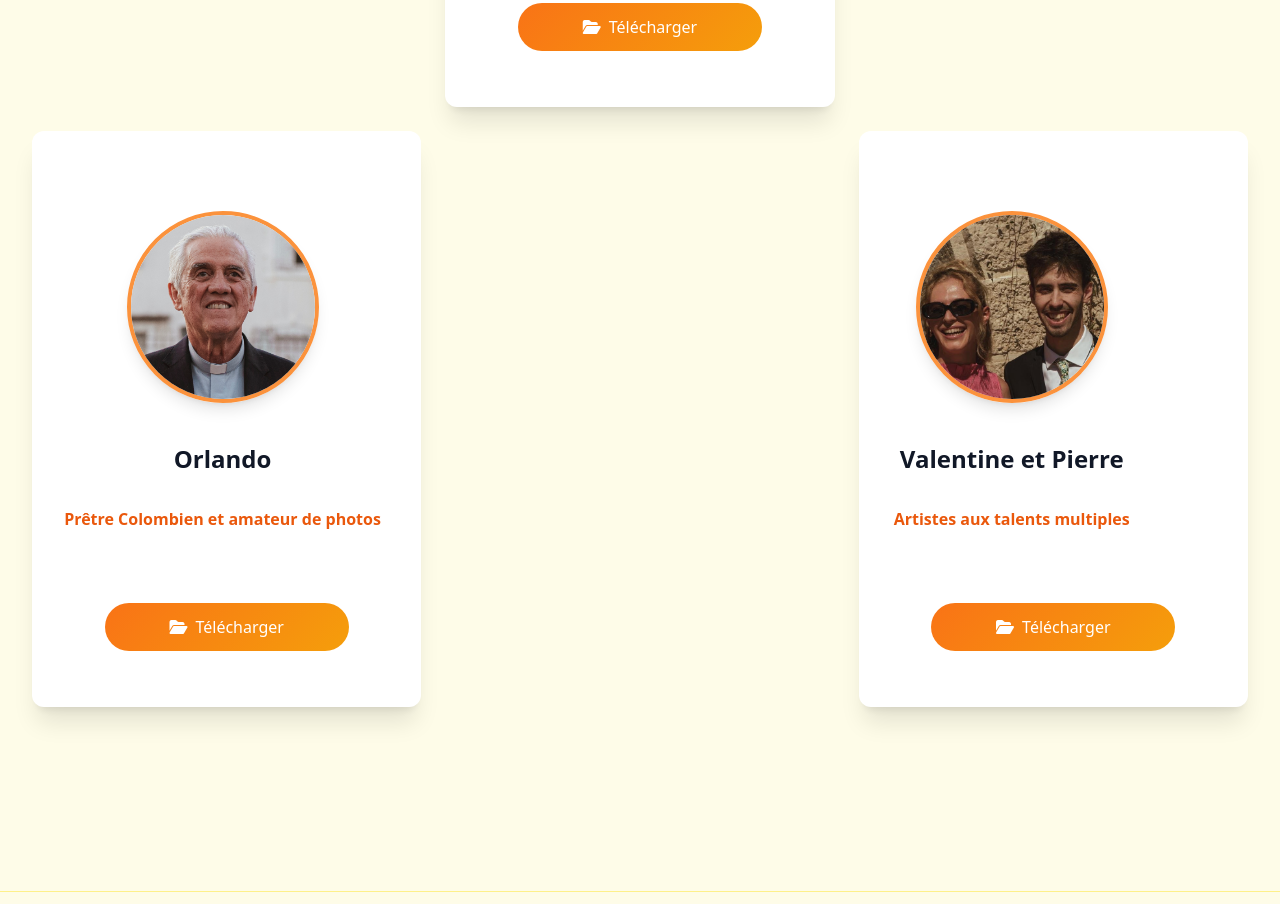
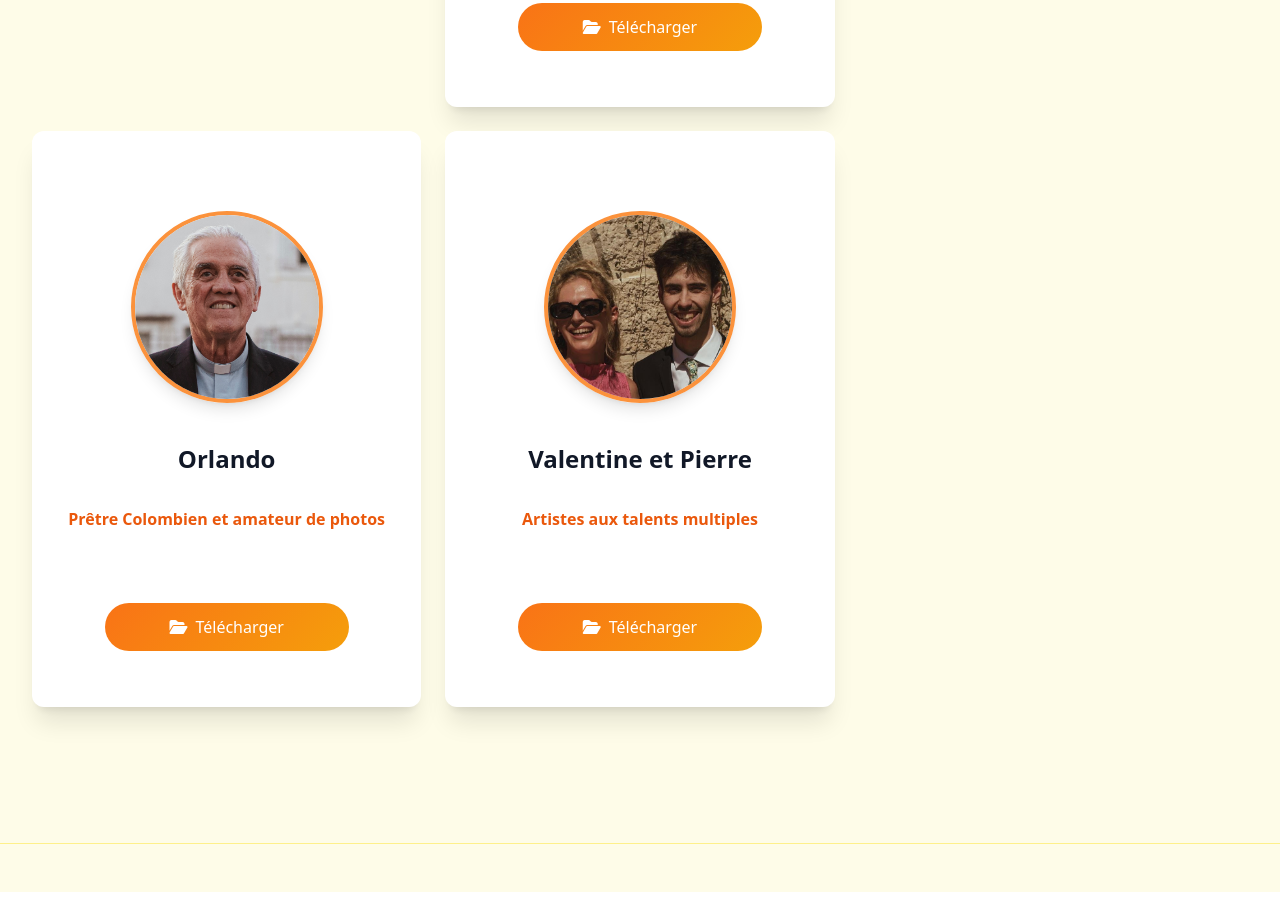
Before and after one commit to duchesn13u/Mariage-J-A, a plain HTML site: page index.html in a window 1280 px wide. Shown: the part 3339-4243 px from the top of the page. Drawn offline with nearby package versions, Linux system fonts and the light colour scheme.

Commit message:
Update index.html

```diff
--- a/index.html
+++ b/index.html
@@ -251,7 +251,8 @@
                 <p class="text-lg text-gray-600 mb-8">Ces collections offrent un regard plus personnel et spontané sur la journée.</p>
                 <div class="grid grid-cols-1 sm:grid-cols-2 md:grid-cols-3 gap-6 items-start">
 
-                    <div id="photos-alice" class="photographer-card text-center bg-white rounded-xl p-8 shadow-xl animate-fadeIn" style="animation-delay: 1.2s;">
+                    <div id="photos-alice" class="photographer-card text-center bg-white rounded-xl p-8 shadow-xl animate-fadeIn flex flex-col items-center justify-between min-h-[500px]" style="animation-delay: 1.2s;">
+
                         <button onclick="openPhotographerModal('Alice')" class="focus:outline-none">
                             <img src="./Alice_photo.jpg" alt="Photo d'Alice" class="w-48 h-48 rounded-full mx-auto object-cover shadow-lg border-4 border-orange-400 hover:border-orange-600 transition duration-300">
                             <h3 class="text-2xl font-bold text-gray-900 mt-4 mb-2">Alice</h3>
@@ -260,7 +261,7 @@
                         <button onclick="openPhotographerModal('Alice')" class="action-btn mt-6 w-3/4 py-3 px-4 rounded-full text-white font-medium flex items-center justify-center mx-auto"><i class="fas fa-folder-open mr-2"></i> Télécharger</button>
                     </div>
 
-                    <div id="photos-orlando" class="photographer-card text-center bg-white rounded-xl p-8 shadow-xl animate-fadeIn" style="animation-delay: 1.4s;">
+                    <div id="photos-orlando" class="photographer-card text-center bg-white rounded-xl p-8 shadow-xl animate-fadeIn flex flex-col items-center justify-between min-h-[500px]" style="animation-delay: 1.2s;">
                         <button onclick="openPhotographerModal('Orlando')" class="focus:outline-none">
                             <img src="./Orlando_photo.jpg" alt="Photo d'Orlando" class="w-48 h-48 rounded-full mx-auto object-cover shadow-lg border-4 border-orange-400 hover:border-orange-600 transition duration-300">
                             <h3 class="text-2xl font-bold text-gray-900 mt-4 mb-2">Orlando</h3>
@@ -269,7 +270,7 @@
                         <button onclick="openPhotographerModal('Orlando')" class="action-btn mt-6 w-3/4 py-3 px-4 rounded-full text-white font-medium flex items-center justify-center mx-auto"><i class="fas fa-folder-open mr-2"></i> Télécharger</button>
                     </div>
 
-					                    <div id="photos-valentine-pierre" class="photographer-card text-center bg-white rounded-xl p-8 shadow-xl animate-fadeIn" style="animation-delay: 1.6s;">
+					<div id="photos-valentine-pierre" class="photographer-card text-center bg-white rounded-xl p-8 shadow-xl animate-fadeIn flex flex-col items-center justify-between min-h-[500px]" style="animation-delay: 1.2s;">
                         <button onclick="openPhotographerModal('Valentine & Pierre')" class="focus:outline-none">
                             <img src="./valpierre_photo.jpg" alt="Photo Valentine & Pierre" class="w-48 h-48 rounded-full mx-auto object-cover shadow-lg border-4 border-orange-400 hover:border-orange-600 transition duration-300">
                             <h3 class="text-2xl font-bold text-gray-900 mt-4 mb-2">Valentine et Pierre</h3>
```
